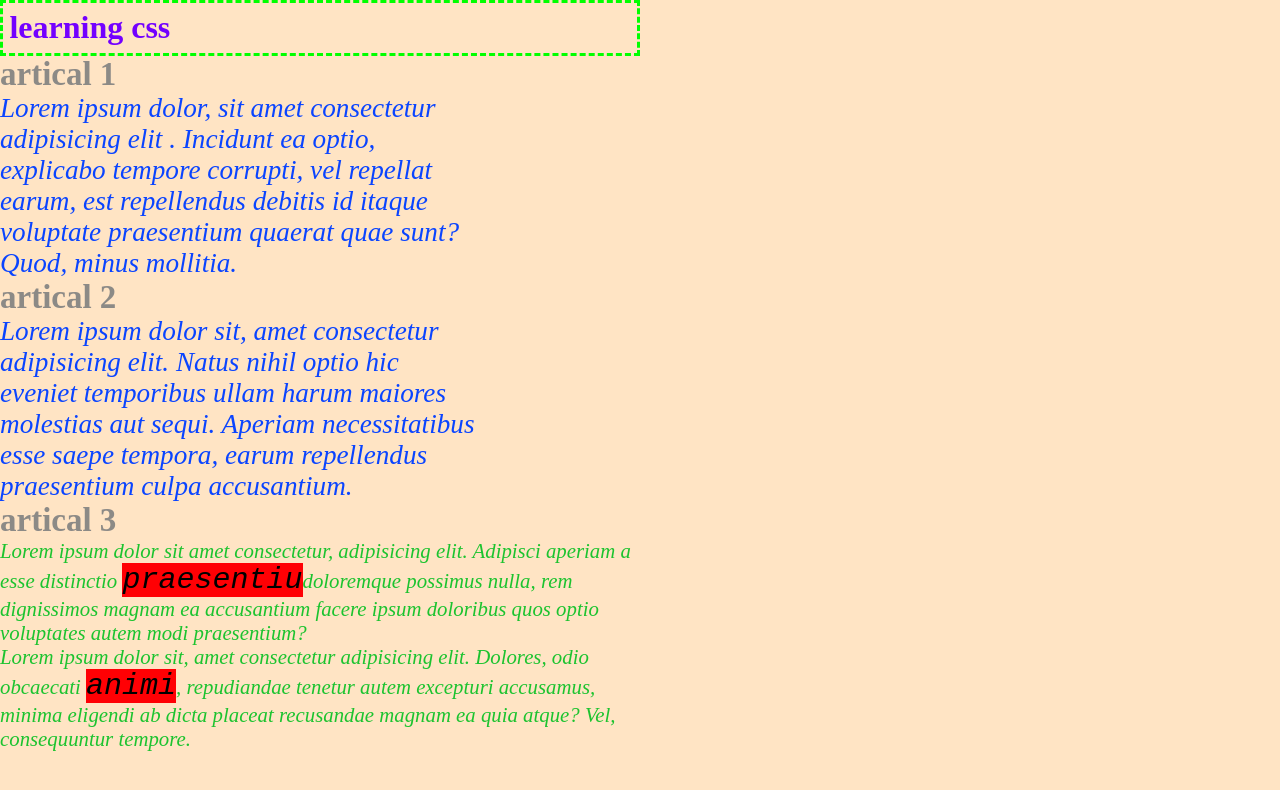
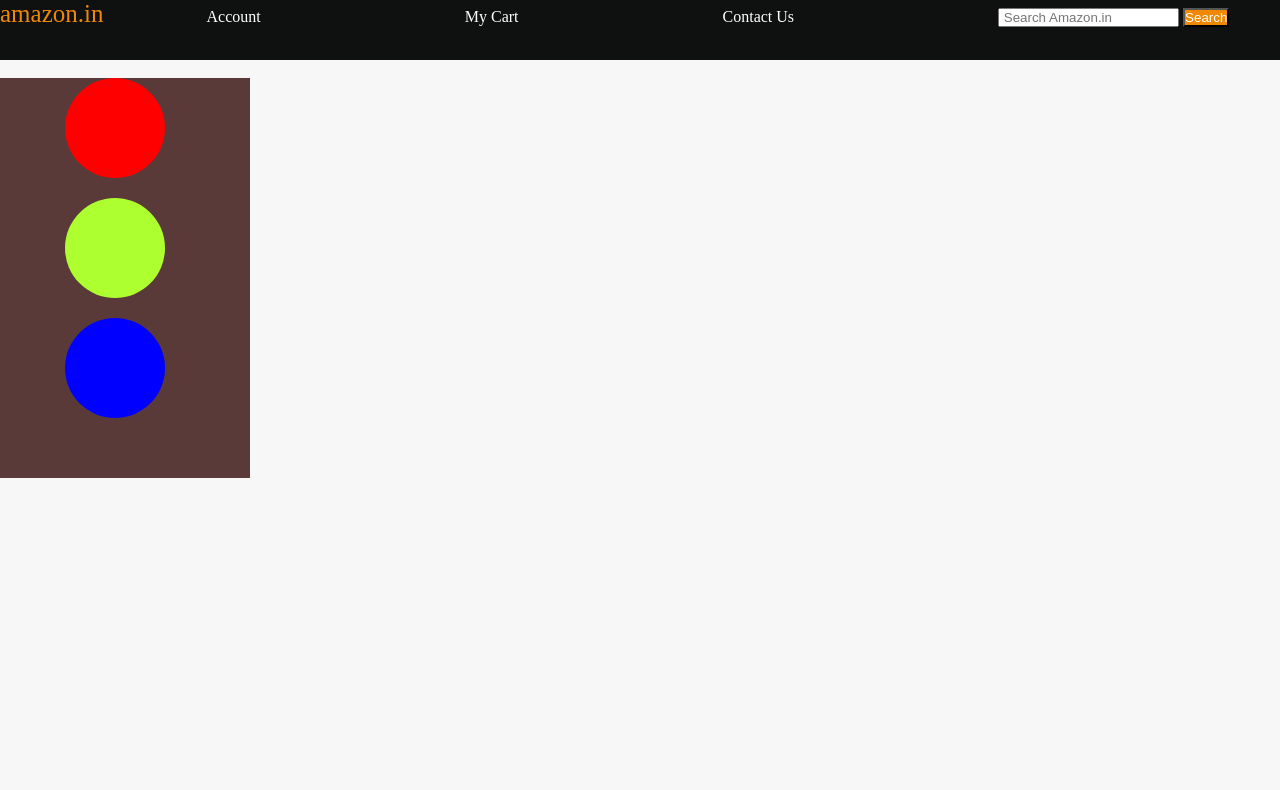
Before and after one commit to yogesh20031/web-dev, a plain HTML site: page learn css/index.html in a window 1280 px wide. Drawn offline with Linux system fonts and the light colour scheme.

Commit message:
learning new topic of css

```diff
--- a/learn css/css/style.css
+++ b/learn css/css/style.css
@@ -10,11 +10,11 @@
   box-sizing: border-box;
 }
 body {
-  font-size: 22px;
-  background-color: bisque;
-  min-height: 100vh;
+  /* font-size: 22px; */
+  background-color: rgb(247, 247, 247);
+  /* min-height: 100vh; */
 }
-.first {
+/* .first {
   font-style: italic;
   color: #0a44ff;
   font-size: 1.7ric;
@@ -23,7 +23,7 @@ body {
 
 h1 {
   /* border: 4px solid royalblue; */
-  width: 50%;
+/* width: 50%;
   border: 3px dashed rgb(0, 255, 0);
   align-items: center;
   color: hsl(267, 100%, 50%);
@@ -47,3 +47,72 @@ h2 {
   font-family: monospace;
   font-size: 30px;
 }
+.box {
+  font-size: 1.4em;
+  color: rgb(200, 150, 50);
+  background-color: blue;
+} */
+/* second phase */
+
+/* third phase */
+
+* {
+  padding: 0px;
+  margin: 0px;
+  box-sizing: border-box;
+  color: white;
+}
+
+.navBar {
+  height: 60px;
+  background-color: #0f1111;
+}
+#logo {
+  color: #f08804;
+  margin-right: 100px;
+  font-size: 25px;
+}
+.acc {
+  margin-top: 0px;
+}
+a {
+  margin-right: 200px;
+  text-decoration: none;
+}
+
+button {
+  background-color: #f08804;
+}
+input {
+  color: #000;
+}
+.light {
+  background-color: #5a3939;
+  width: 250px;
+  height: 400px;
+}
+
+.red {
+  width: 100px;
+  height: 100px;
+  border-radius: 50%;
+  background-color: red;
+  margin-left: 65px;
+  margin-bottom: 20px;
+}
+.green {
+  width: 100px;
+  height: 100px;
+  border-radius: 50%;
+  background-color: greenyellow;
+  margin-left: 65px;
+  margin-bottom: 20px;
+}
+.blue {
+  width: 100px;
+  height: 100px;
+  border-radius: 50%;
+  background-color: blue;
+  margin-left: 65px;
+  margin-top: 20px;
+}
--- a/learn css/index.html
+++ b/learn css/index.html
@@ -7,9 +7,9 @@
     <link rel="stylesheet" href="css/style.css" />
   </head>
   <body>
-    <h1>learning css</h1>
-    <main>
-      <article>
+    <!-- <h1>learning css</h1>
+    <main> -->
+    <!-- <article>
         <h2>artical 1</h2>
         <p class="first" id="f">
           Lorem ipsum dolor, sit amet consectetur adipisicing elit . Incidunt ea
@@ -44,6 +44,67 @@
           recusandae magnam ea quia atque? Vel, consequuntur tempore.
         </p>
       </div>
-    </main>
+      <div class="box">
+        <p>this has box class in it</p>
+      </div> -->
+
+    <!-- <div class="font">
+        <h2>essay</h2>
+        <p class="rand">
+          Lorem, ipsum dolor sit amet consectetur adipisicing elit. Quam
+          recusandae consectetur, numquam possimus iste, facere ab cum nisi,
+          odio aperiam tempora totam laborum animi ad sed quis nesciunt
+          inventore assumenda. Itaque quam repellendus facere nam temporibus!
+          Voluptas odit sunt eaque alias maxime assumenda expedita vitae nulla
+          tenetur, debitis possimus officiis eius cumque accusamus quidem
+          ratione! Tempora in vel neque nisi! Nostrum facilis aliquid
+          consequatur officia quae libero eius nulla quam quibusdam ut modi
+          minima culpa accusantium eligendi sequi, accusamus itaque quasi! Quas
+          exercitationem non unde in veniam! Officiis, odio ullam! Veniam
+          corporis consequuntur amet corrupti nostrum ratione voluptas, fugiat
+          obcaecati quas nesciunt? Dolorem ut laboriosam ea! Neque, est.
+          Explicabo corrupti quidem nemo voluptatem expedita quae at fugit saepe
+          iure dolores? Voluptatem eos nobis, dolor officia consequuntur
+          laboriosam repellendus pariatur quod inventore, nam voluptas laborum
+          quas, facilis quos ratione. Labore minus blanditiis ipsa possimus
+          dicta magnam nostrum hic quidem totam dolore? Tempore dignissimos,
+          modi ipsa mollitia officiis repudiandae cupiditate inventore adipisci
+          corporis?
+        </p>
+        <a href="https://www.facebook.com/" target="_blank" rel="noreferrer">
+          <div class="circle"><p id="par">this is div</p></div>
+        </a>
+      </div>
+    </main> -->
+    <div class="navBar">
+      <a
+        id="logo"
+        href="https://www.amazon.com/"
+        target="_blank"
+        rel="noreferrer"
+        >amazon.in</a
+      >
+      <a
+        href="https://www.amazon.com/ap/signin?openid.pape.max_auth_age=0&openid.return_to=https%3A%2F%2Fwww.amazon.com%2F%3Fref_%3Dnav_signin&openid.identity=http%3A%2F%2Fspecs.openid.net%2Fauth%2F2.0%2Fidentifier_select&openid.assoc_handle=usflex&openid.mode=checkid_setup&openid.claimed_id=http%3A%2F%2Fspecs.openid.net%2Fauth%2F2.0%2Fidentifier_select&openid.ns=http%3A%2F%2Fspecs.openid.net%2Fauth%2F2.0"
+        target="_blank"
+        rel="noreferrer"
+        >Account</a
+      >
+      <a
+        href="https://www.amazon.com/gp/cart/view.html?ref_=nav_cart"
+        target="_blank"
+        rel="noreferrer"
+        >My Cart</a
+      >
+      <a href="#" target="_blank" rel="noreferrer">Contact Us</a>
+      <input placeholder=" Search Amazon.in" class="secarch" type="url" />
+      <button class="secarch">Search</button>
+    </div>
+    <br />
+    <div class="light">
+      <div class="red"></div>
+      <div class="green"></div>
+      <div class="blue"></div>
+    </div>
   </body>
 </html>
```
Also changed, not shown: HTMl learning/about.html (deleted, +0 -11 lines), HTMl learning/css/style.css (+19 -1 lines), HTMl learning/index.html (+21 -7 lines).
